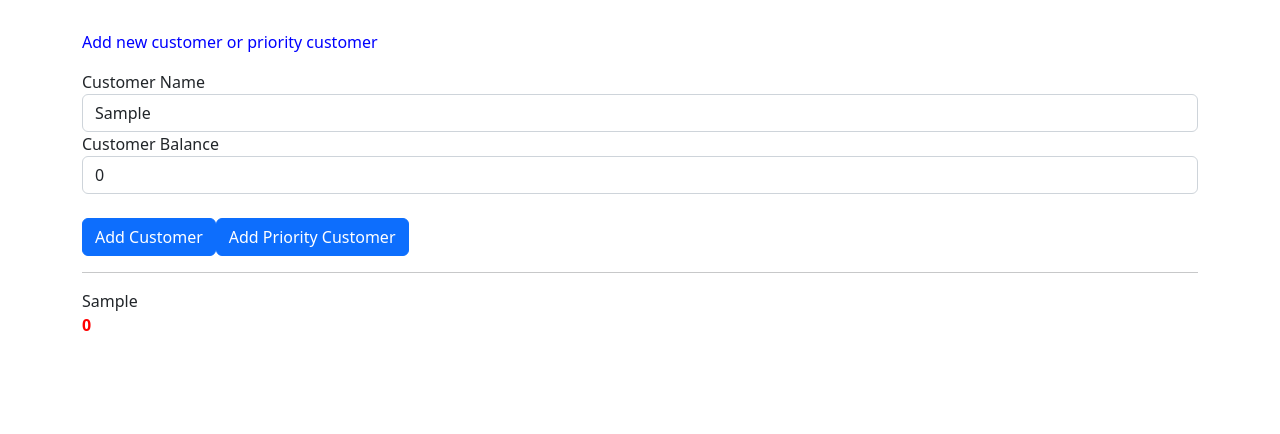
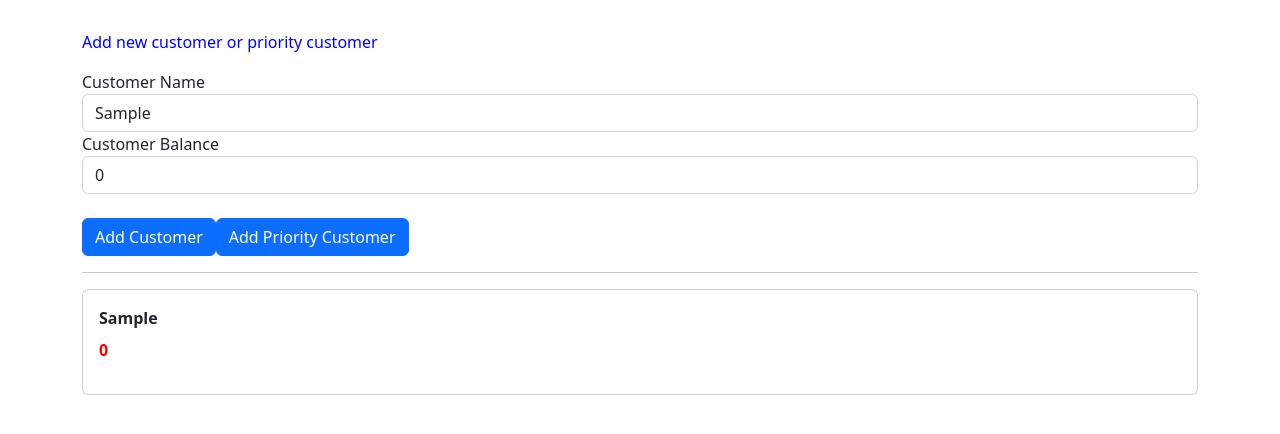
Before and after one commit to ipaddr/angular-cmp-databinding-tutorial, an Angular app: page / in a window 1280 px wide. Both pictures are taken after typing "Sample" into the empty fields and a click on the button "Add Customer". Shown: the top 434 px of the page. Built offline with nearby package versions, Linux system fonts and the light colour scheme.

Commit message:
Update card on component

```diff
--- a/src/app/app.component.html
+++ b/src/app/app.component.html
@@ -23,10 +23,10 @@
   <div class="row">
     <div class="col-12">
       <div
-      class="panel panel-default"
+      class="card card-body"
       *ngFor="let customer of customers">
-        <div class="panel-heading">{{customer.name}}</div>
-        <div class="panel-body">
+        <div class="card-title"><strong>{{customer.name}}</strong></div>
+        <div class="card-text">
           <p>
             <strong *ngIf="customer.type === 'normal'" style="color: red;">
               {{customer.balance}}
```
